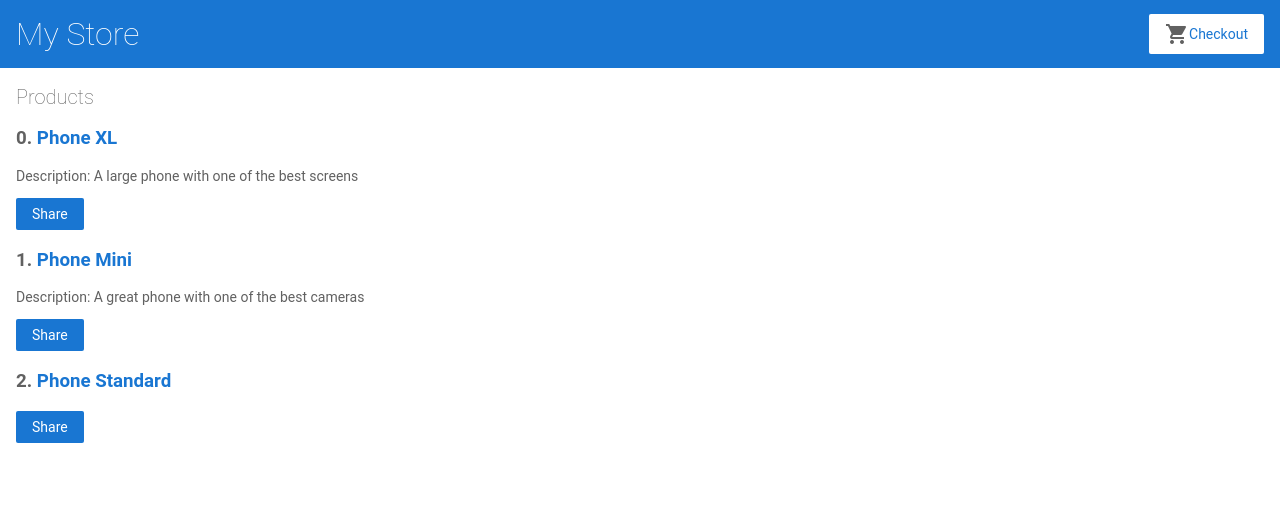
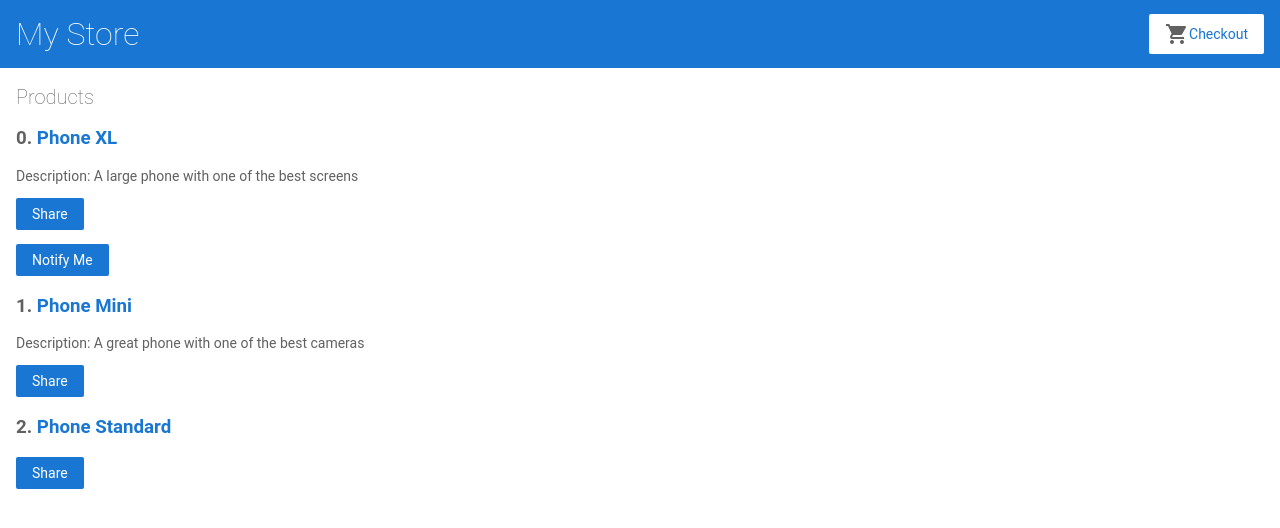
Before and after one commit to dile2001/angular_essential, an Angular app: page / in a window 1280 px wide. Shown: the top 528 px of the page. Built offline with nearby package versions, Linux system fonts and the light colour scheme.

Commit message:
add: product alerts

```diff
--- a/src/app/app.module.ts
+++ b/src/app/app.module.ts
@@ -6,6 +6,7 @@
 import { AppComponent } from './app.component';
 import { TopBarComponent } from './top-bar/top-bar.component';
 import { ProductListComponent } from './product-list/product-list.component';
+import { ProductAlertsComponent } from './product-alerts/product-alerts.component';
 
 @NgModule({
   imports: [
@@ -18,7 +19,8 @@
   declarations: [
     AppComponent,
     TopBarComponent,
-    ProductListComponent
+    ProductListComponent,
+    ProductAlertsComponent,
   ],
   bootstrap: [
     AppComponent
--- /dev/null
+++ b/src/app/product-alerts/product-alerts.component.html
@@ -0,0 +1,7 @@
+<p *ngIf="product && product.price > 700">
+    <button
+      type="button"
+      (click)="notify.emit()">
+        Notify Me
+    </button>
+</p>
--- a/src/app/product-list/product-list.component.html
+++ b/src/app/product-list/product-list.component.html
@@ -13,6 +13,11 @@
   <button type="button" (click)="share()">
     Share
   </button>
+  <app-product-alerts
+    [product]="product"
+    (notify)="onNotify()"
+  >
+  </app-product-alerts>
   <!--/*share() method is in product-list.component.ts*/-->
 </div>
 
--- a/src/app/product-list/product-list.component.ts
+++ b/src/app/product-list/product-list.component.ts
@@ -13,6 +13,9 @@
   share() {
     window.alert('The product has been shared!');
   }
+  onNotify() {
+    window.alert('You will be notified when the product goes on sale');
+  }
 }
 
 
```
Also changed, not shown: src/app/product-alerts/product-alerts.component.ts (added, +11 -0 lines), src/app/product-alerts/product-alerts.component.css (added), 1 other file (tests, documents, lock files or other folders).
